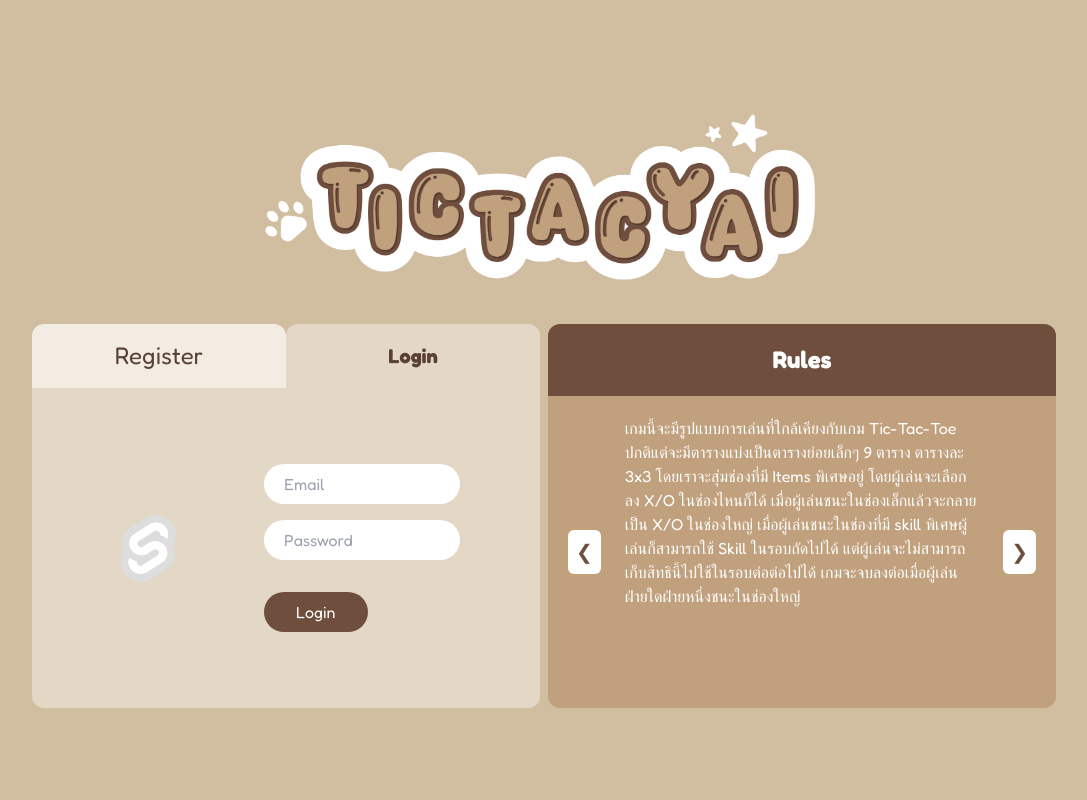
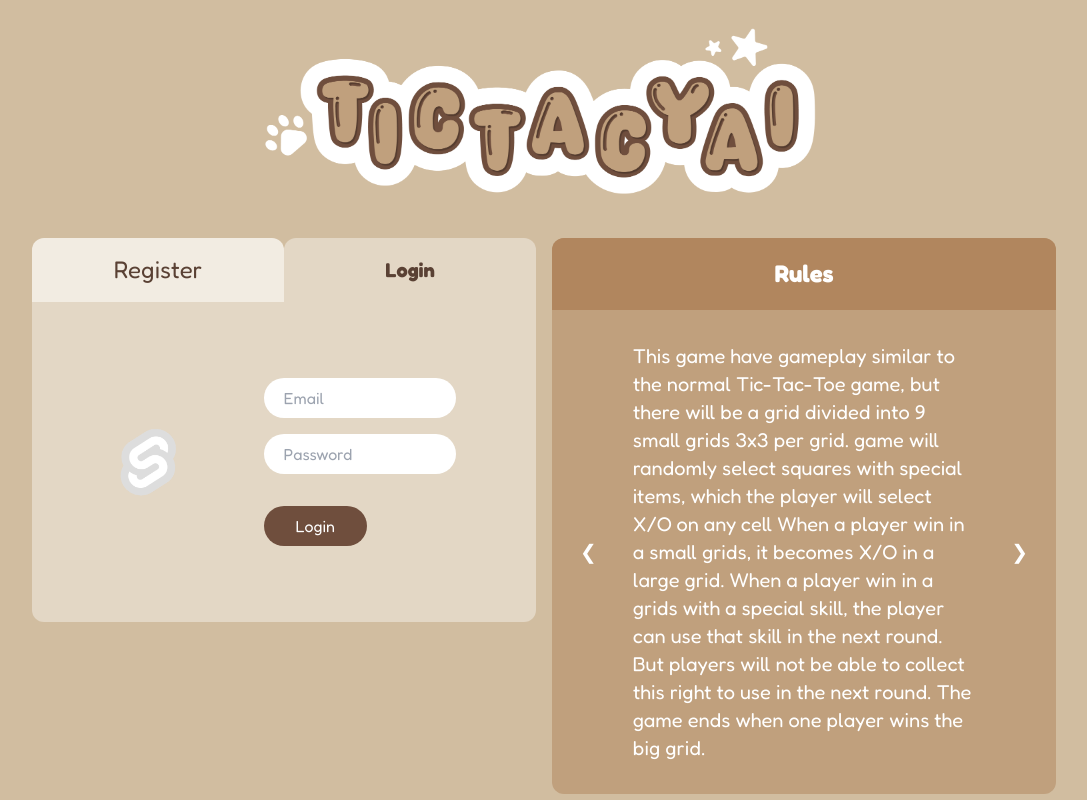
Before and after one commit to winniemooz/TicTacYai, a SvelteKit app: page / in a window 1280 px wide. Shown: the whole page, without its empty margins (96-1183 px from the left). Built offline with nearby package versions, Linux system fonts and the light colour scheme; no server answers.

Commit message:
update +page.svelte

```diff
--- a/src/routes/+page.svelte
+++ b/src/routes/+page.svelte
@@ -2,7 +2,7 @@
 	import { authHandlers } from '../stores/authStore';
 
 	let register = false;
-	// let username = '';
+	let username = '';
 	let email = '';
 	let password = '';
 	let confirmpassword = '';
@@ -45,14 +45,14 @@
 	}
 </script>
 
-<div class="flex flex-col h-dvh w-full items-center justify-center bg-mongoose-300 font-fredoka">
-	<div class="w-full flex justify-center pb-5">
+<div class="font-fredoka flex h-dvh w-full flex-col items-center justify-center bg-mongoose-300">
+	<div class="flex w-full justify-center pb-5">
 		<div class="w-3/4 md:w-1/2">
-			<img src="/logo.png" alt="">
+			<img src="/logo.png" alt="" />
 		</div>
 	</div>
 
-	<div class="flex flex-col md:flex-row w-[80%] gap-2 rounded">
+	<div class="flex w-[80%] flex-col gap-4 rounded md:flex-row">
 		<div class="flex-1">
 			<div class="flex">
 				<button
@@ -68,7 +68,7 @@
 					}}>Login</button
 				>
 			</div>
-			<div class="flex bg-mongoose-200 rounded-b-xl">
+			<div class="flex rounded-b-xl bg-mongoose-200">
 				<div class="flex h-[40vh] w-full items-center px-10">
 					<div class="flex p-10">
 						<img src="/favicon.png" alt="" />
@@ -77,12 +77,12 @@
 						{#if register}
 							<div class="form-container">
 								<!-- <label for="username" class="block text-mongoose-800 py-2 text-lg">Username</label> -->
-								<!-- <input
+								<input
 									class="mb-4 w-full rounded-full px-5 py-2 focus:outline-none focus:ring-2 focus:ring-mongoose-300"
 									type="text"
 									bind:value={username}
 									placeholder="Username"
-								/> -->
+								/>
 								<input
 									class="mb-4 w-full rounded-full px-5 py-2 focus:outline-none focus:ring-2 focus:ring-mongoose-300"
 									type="email"
@@ -135,12 +135,15 @@
 			</div>
 		</div>
 		<div class="flex flex-1 flex-col rounded-xl bg-mongoose-400">
-			<p class="w-full rounded-t-xl bg-mongoose-800 p-5 text-white font-bold text-center text-2xl">{slideTitle[slideIndex]}</p>
+			<p class="w-full rounded-t-xl bg-mongoose-500 p-5 text-center text-2xl font-bold text-white">
+				{slideTitle[slideIndex]}
+			</p>
 			<div class="flex flex-1">
 				<div class="flex h-full items-center justify-center p-1">
 					<button
 						on:click={() => changeSlide(-1)}
-						class="cursor-pointer rounded-md  transition bg-white hover:bg-slate-100 active:bg-slate-200 p-2 ml-4 text-xl text-mongoose-800">❮</button
+						class="ml-4 cursor-pointer rounded-md p-2 text-xl text-white transition hover:text-mongoose-700 active:text-mongoose-400"
+						>❮</button
 					>
 				</div>
 				<div class="flex-1 overflow-y-auto text-white">
@@ -148,14 +151,14 @@
 						<!-- Card 1: Rules -->
 						<div class="w-full">
 							<div class="h-250 flex flex-col items-center justify-center p-5">
-								<p class="">
-									เกมนี้จะมีรูปแบบการเล่นที่ใกล้เคียงกับเกม Tic-Tac-Toe
-									ปกติแต่จะมีตารางแบ่งเป็นตารางย่อยเล็กๆ 9 ตาราง ตารางละ 3x3 โดยเราจะสุ่มช่องที่มี
-									Items พิเศษอยู่ โดยผู้เล่นจะเลือกลง X/O ในช่องไหนก็ได้
-									เมื่อผู้เล่นชนะในช่องเล็กแล้วจะกลายเป็น X/O ในช่องใหญ่ เมื่อผู้เล่นชนะในช่องที่มี
-									skill พิเศษผู้เล่นก็สามารถใช้ Skill ในรอบถัดไปได้
-									แต่ผู้เล่นจะไม่สามารถเก็บสิทธินี้ไปใช้ในรอบต่อต่อไปได้
-									เกมจะจบลงต่อเมื่อผู้เล่นฝ่ายใดฝ่ายหนึ่งชนะในช่องใหญ่
+								<p class=" text-xl px-1 py-3">
+									This game have gameplay similar to the normal Tic-Tac-Toe game, but there will be
+									a grid divided into 9 small grids 3x3 per grid. game will randomly select squares
+									with special items, which the player will select X/O on any cell When a player win
+									in a small grids, it becomes X/O in a large grid. When a player win in a grids
+									with a special skill, the player can use that skill in the next round. But players
+									will not be able to collect this right to use in the next round. The game ends
+									when one player wins the big grid.
 								</p>
 							</div>
 						</div>
@@ -215,7 +218,8 @@
 				<div class="flex h-full items-center justify-center p-1">
 					<button
 						on:click={() => changeSlide(1)}
-						class="cursor-pointer rounded-md transition bg-white hover:bg-slate-100 active:bg-slate-200 p-2 mr-4 text-xl text-mongoose-800">❯</button
+						class="mr-4 cursor-pointer rounded-md p-2 text-xl text-white transition hover:text-mongoose-700 active:text-mongoose-400"
+						>❯</button
 					>
 				</div>
 			</div>
```
